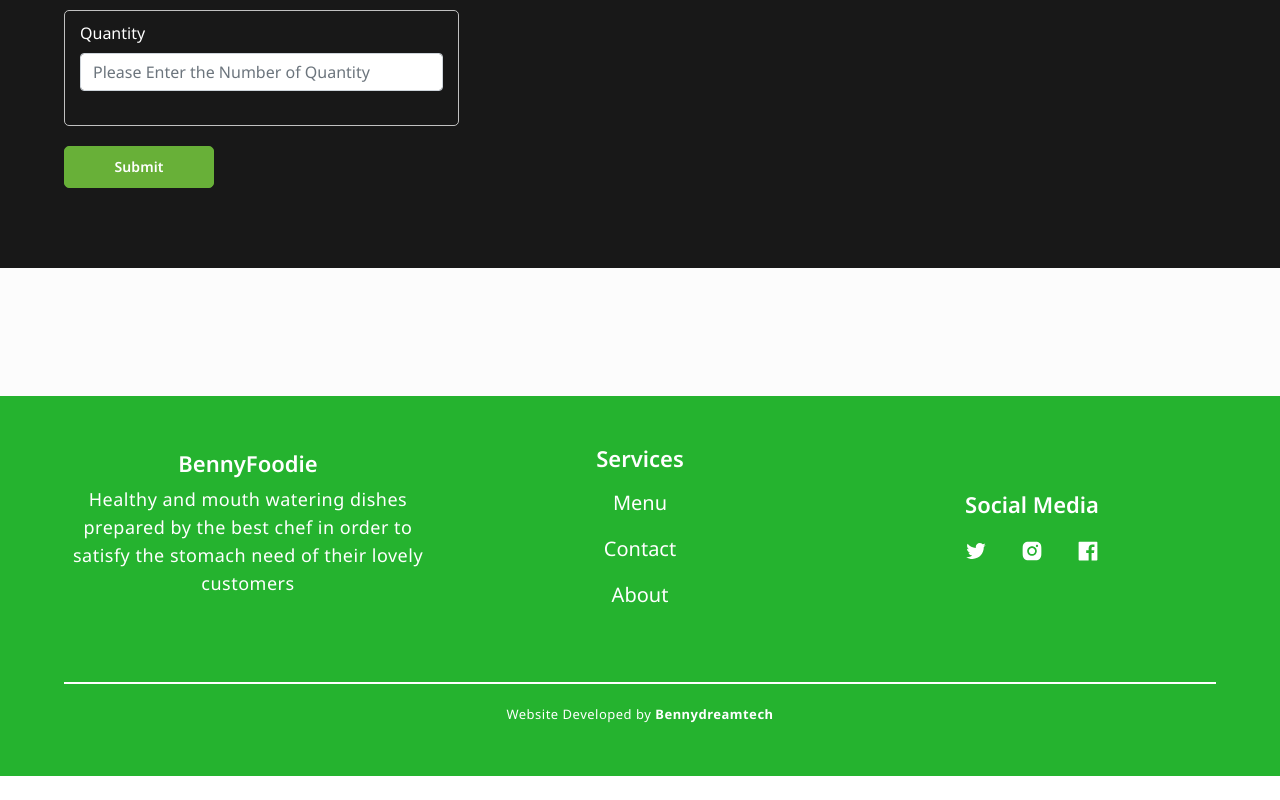
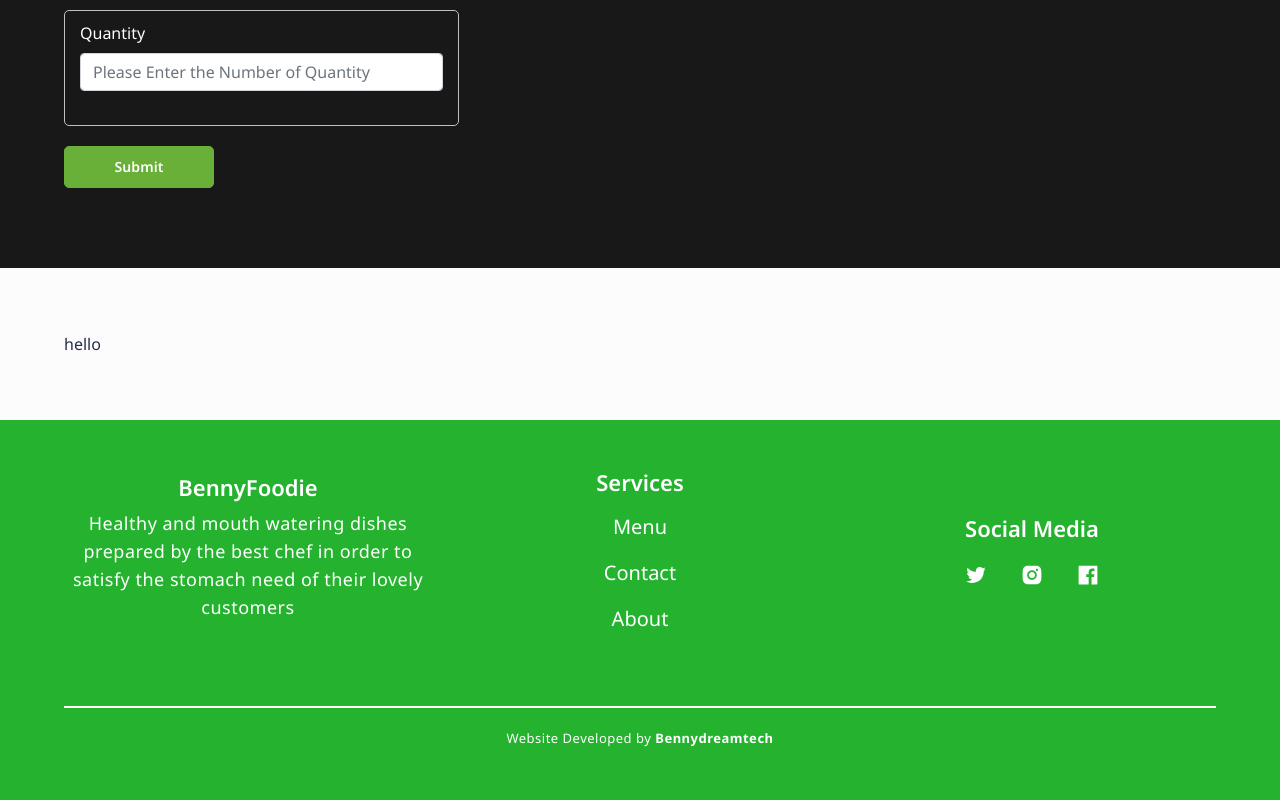
Before and after one commit to bennydreamtech23/Access365Updated, a React (Vite) app: page / in a window 1280 px wide. Shown: the part 7927-8727 px from the top of the page. Before the commit the page ends 8703 px from the top, so only its background shows below. Built offline with nearby package versions, Linux system fonts and the light colour scheme.

Commit message:
gitignore access old code

```diff
--- a/src/components/blogs/Blogs.jsx
+++ b/src/components/blogs/Blogs.jsx
@@ -2,9 +2,9 @@ import BlogStyles from './Blogs.module.scss'
 
 const Blog = () => {
 return(
-<>
-
-</>
+<section>
+  hello
+</section>
   )
 }
 export default Blog
```
